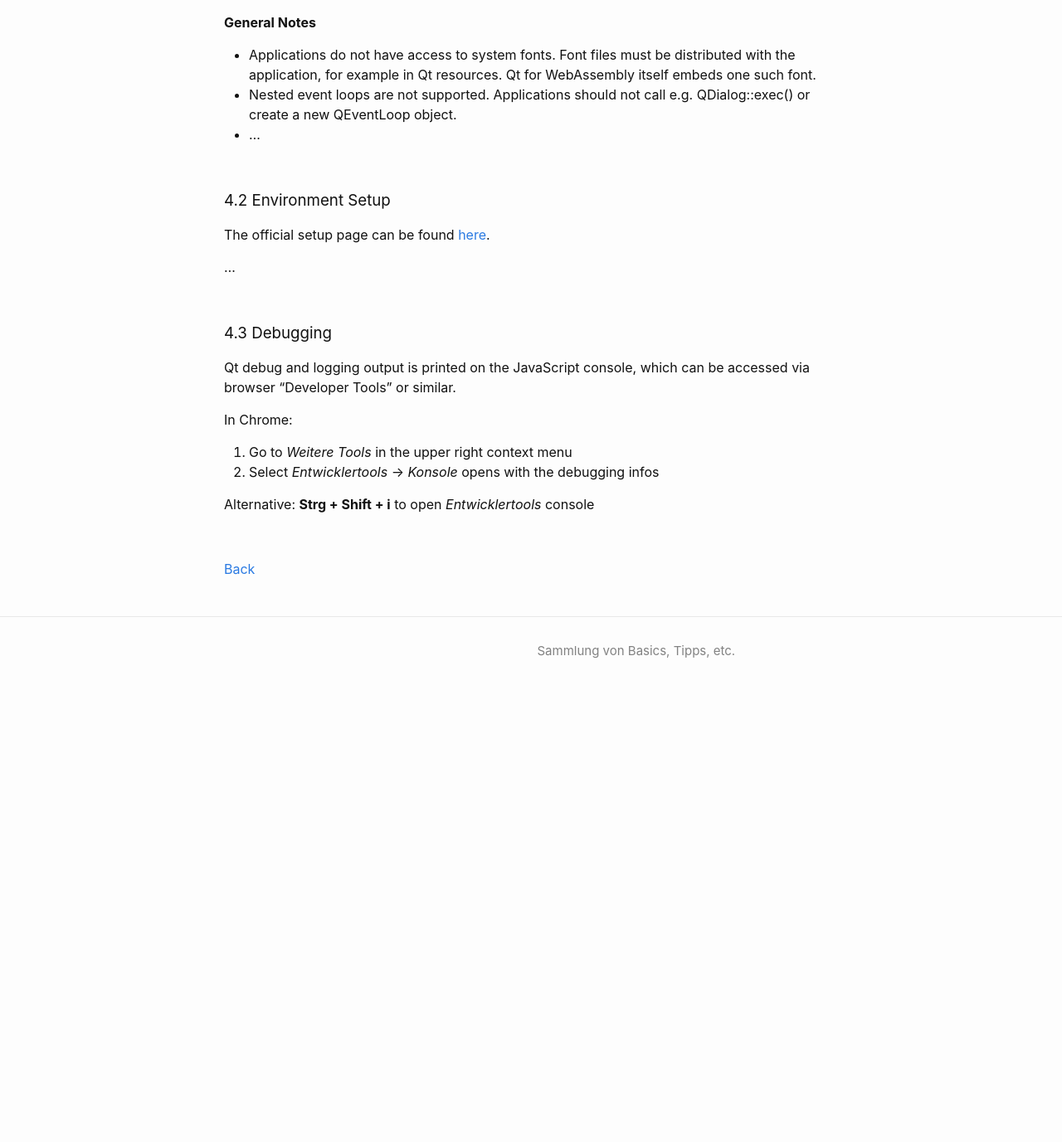
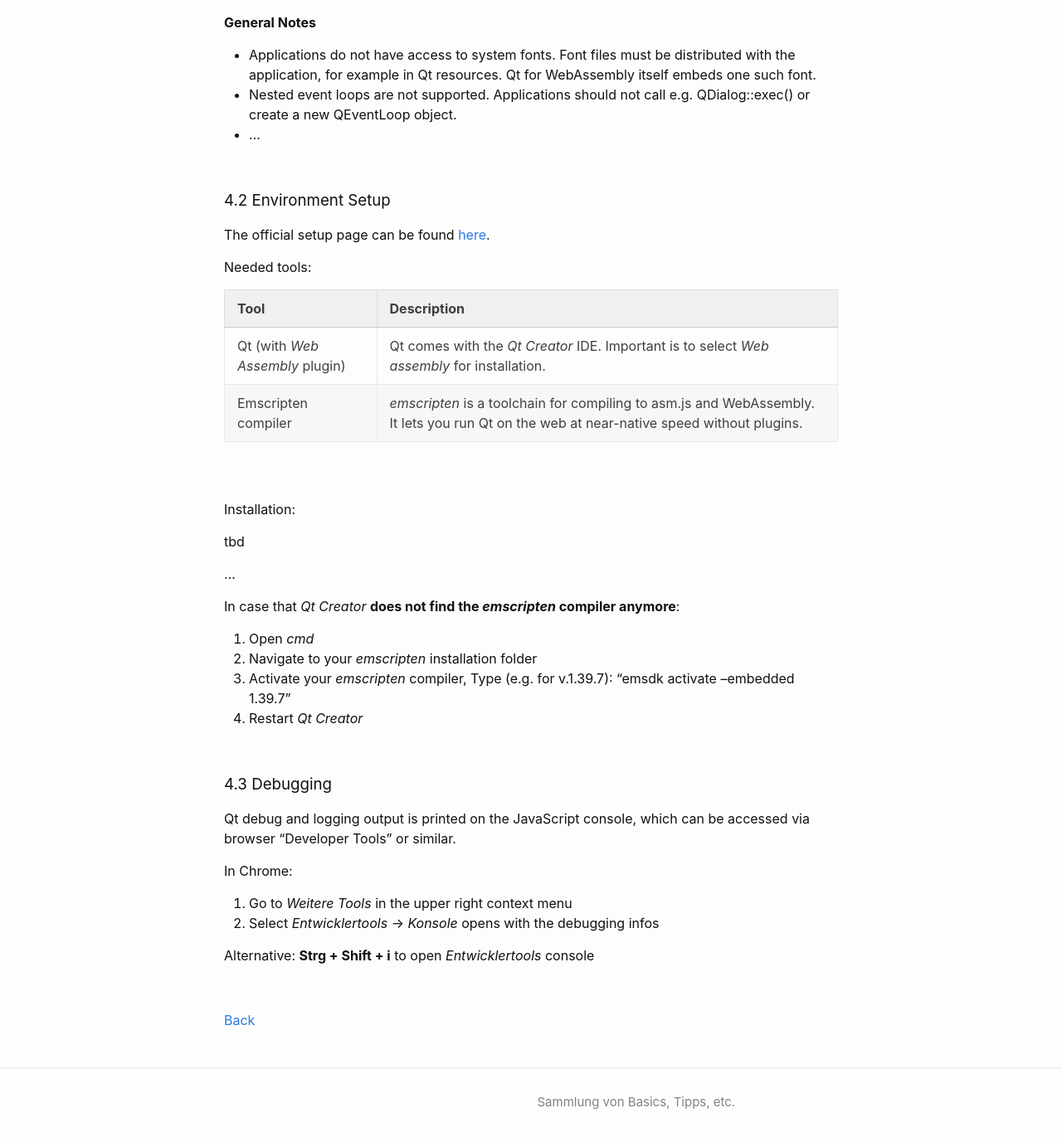
Before and after one commit to Hautaklyttn/progDocs, a Jekyll site: the page built from docs/articles/qt_qml.md, in a window 1280 px wide and 1400 px high, scrolled down 36504 px. Shown: the top 1377 px of the window at 83% size. Built offline with Jekyll 4.4.1, drawn with Linux system fonts in a browser that asks for light colours; before the commit the page ends 37360 px from its top, so only the background shows below that.

Commit message:
qt updated

```diff
--- a/docs/articles/qt_qml.md
+++ b/docs/articles/qt_qml.md
@@ -1352,7 +1352,27 @@ Generated important files (boilerplate):
 
 The official setup page can be found [here](https://doc.qt.io/qt-5/wasm.html).
 
+Needed tools:
+
+|Tool|Description|
+|---|---|
+|Qt (with *Web Assembly* plugin)|Qt comes with the *Qt Creator* IDE. Important is to select *Web assembly* for installation.|
+|Emscripten compiler|*emscripten* is a toolchain for compiling to asm.js and WebAssembly. It lets you run Qt on the web at near-native speed without plugins.|
+
+&nbsp;
+
+Installation:
+
+tbd
+
 ...
+
+In case that *Qt Creator* **does not find the *emscripten* compiler anymore**:
+1. Open *cmd*
+2. Navigate to your *emscripten* installation folder
+3. Activate your *emscripten* compiler,
+   Type (e.g. for v.1.39.7): "emsdk activate --embedded 1.39.7"
+4. Restart *Qt Creator*
 
 &nbsp;
 
```
